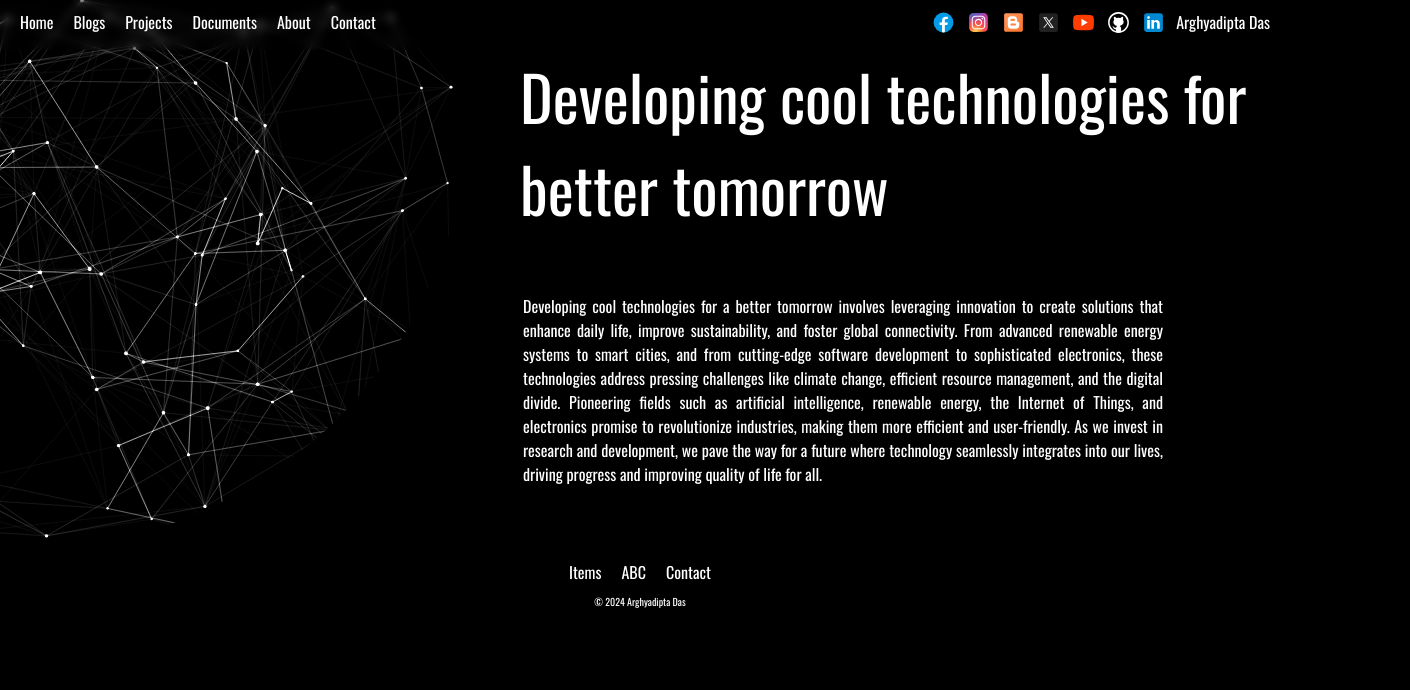
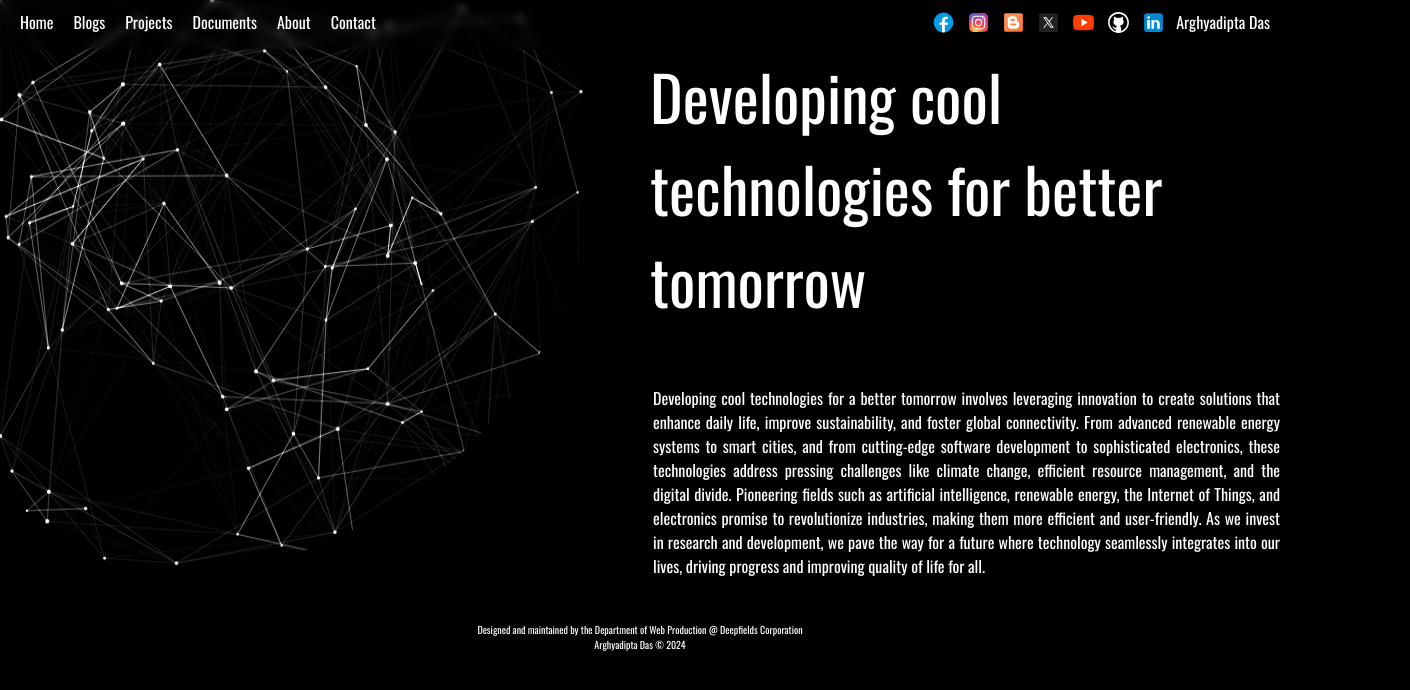
Before and after one commit to Arghyacoder/Home, a plain HTML site: page index.html in a window 1280 px wide. Shown: the whole page, 1410 px wide, since content can reach past the window. Drawn offline with nearby package versions, Linux system fonts and the light colour scheme; a web font is replaced by a local one.

Commit message:
Commited some changes

```diff
--- a/index.html
+++ b/index.html
@@ -141,17 +141,18 @@
     <footer class="footer">
         <div class="footerContent">
             <div class="footerContentItem">
-                <p>Items</p>
+                <p>&nbsp;</p>
             </div>
             <div class="footerContentItem">
-                <p>ABC</p>
+                <p>&nbsp;</p>
             </div>
             <div class="footerContentItem">
-                <p>Contact</p>
+                <p>&nbsp;</p>
             </div>
         </div>
-        <p class="footerName">&copy;
-            <script type="text/javascript">document.write(new Date().getFullYear());</script> Arghyadipta Das
+        <p class="footerName">Designed and maintained by the Department of Web Production @ Deepfields Corporation</p>
+        <p class="footerName">Arghyadipta Das &copy;
+            <script type="text/javascript">document.write(new Date().getFullYear());</script>
         </p>
     </footer>
     <script>
--- a/style.css
+++ b/style.css
@@ -122,7 +122,7 @@ canvas{
     color: white;
     padding: 50px;
     font-size: 62px;
-    width: 105vh;
+    max-width: 100vh;
     /* width: 74vh; */
 }
 
@@ -133,7 +133,7 @@ canvas{
 }
 
 .contentBody{
-    width: 640px;
+    max-width: 640px;
     padding: 10px 0px 0px 53px;
     text-align: justify;
     text-justify: inter-word;
```
